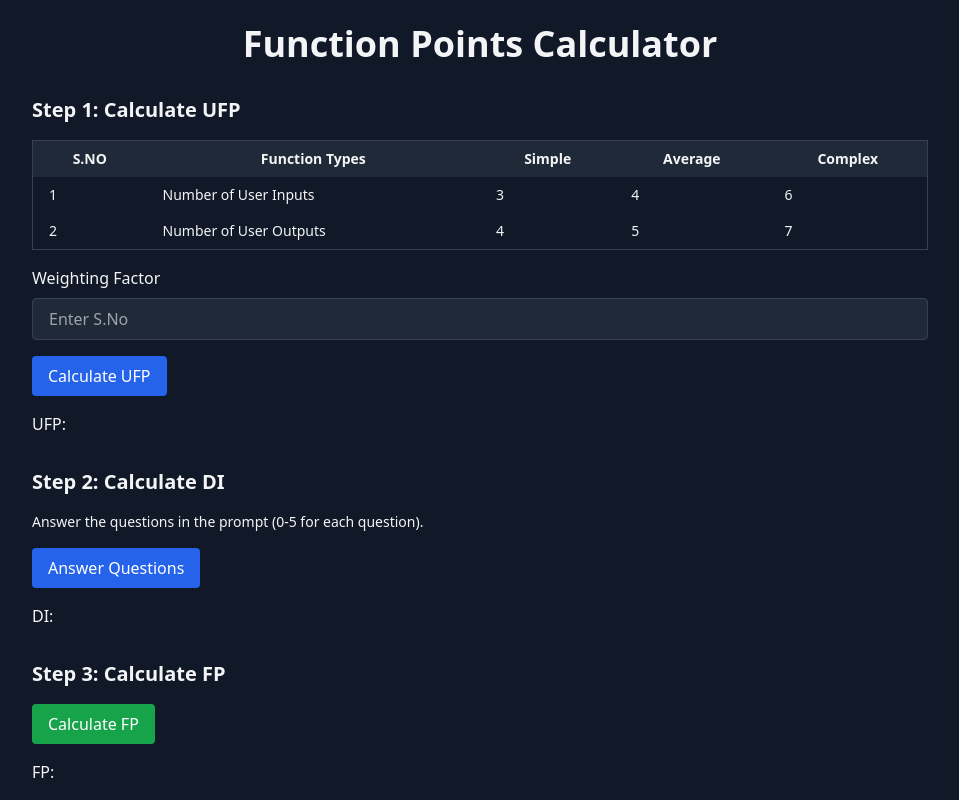
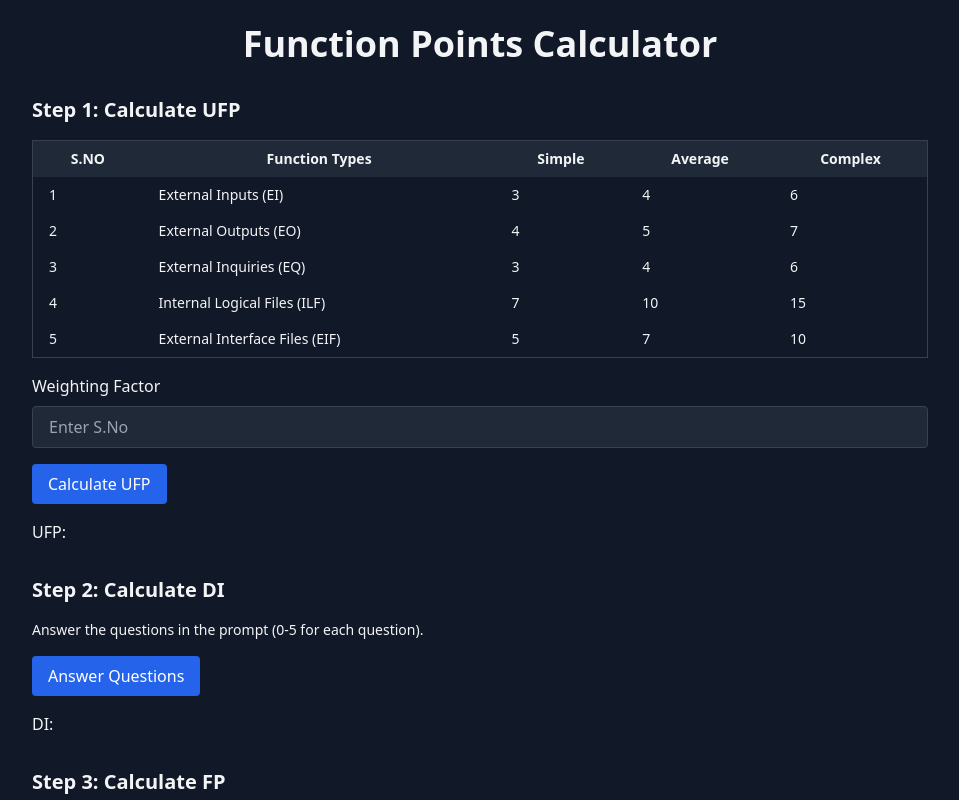
Before and after one commit to SyedMTaha/COCOMO-Tool, a React (Create React App) app: page /function in a window 1280 px wide. Shown: the top 800 px of the page, without its empty margins (160-1119 px from the left). Built offline with nearby package versions, Linux system fonts and the light colour scheme.

Commit message:
Formulas updated

```diff
--- a/src/components/Estimation.jsx
+++ b/src/components/Estimation.jsx
@@ -1,4 +1,5 @@
 import React, { useState } from "react";
+import { Link } from "react-router-dom";
 
 const Estimation = () => {
   const [sloc, setSloc] = useState("");
@@ -164,6 +165,10 @@ const Estimation = () => {
           <p>Time: <span className="font-bold">{time}</span> Months</p>
           <p>Cost: <span className="font-bold">${cost}</span></p>
         </div>
+        <Link to="/" className="block mt-8 text-center px-4 py-2 bg-gray-800 hover:bg-gray-700 rounded text-white">
+          Go to Home Page
+        </Link>
+
       </div>
     </div>
   );
--- a/src/components/Function.jsx
+++ b/src/components/Function.jsx
@@ -5,11 +5,12 @@ const FunctionPointsCalculator = () => {
   const [ufp, setUfp] = useState("");
   const [di, setDi] = useState("");
   const [fp, setFp] = useState("");
+  const [weightingFactor, setWeightingFactor] = useState("");
 
   const calculateUFP = () => {
-    const x = Number(document.getElementById("wf").value);
+    console.log(weightingFactor);
+    const x = Number(weightingFactor);
     let temp1, temp2, temp3, temp4, temp5;
-
     if (x === 1) {
       temp1 = 3;
       temp2 = 4;
@@ -29,14 +30,13 @@ const FunctionPointsCalculator = () => {
       temp4 = 15;
       temp5 = 10;
     }
+    else{
+      alert("Enter 1-3")
+    }
 
-    const p = Number(document.getElementById("in").value);
-    const q = Number(document.getElementById("out").value);
-    const r = Number(document.getElementById("inq").value);
-    const s = Number(document.getElementById("files").value);
-    const t = Number(document.getElementById("ext_int").value);
-
-    const calculatedUFP = temp1 * p + temp2 * q + temp3 * r + temp4 * s + temp5 * t;
+    //if()
+    const calculatedUFP =
+      temp1 * x + temp2 * x + temp3 * x + temp4 * x + temp5 * x;
     setUfp(calculatedUFP);
   };
 
@@ -94,17 +94,38 @@ const FunctionPointsCalculator = () => {
             <tbody>
               <tr>
                 <td className="px-4 py-2">1</td>
-                <td className="px-4 py-2">Number of User Inputs</td>
+                <td className="px-4 py-2">External Inputs (EI)</td>
                 <td className="px-4 py-2">3</td>
                 <td className="px-4 py-2">4</td>
                 <td className="px-4 py-2">6</td>
               </tr>
               <tr>
                 <td className="px-4 py-2">2</td>
-                <td className="px-4 py-2">Number of User Outputs</td>
+                <td className="px-4 py-2">External Outputs (EO)</td>
                 <td className="px-4 py-2">4</td>
                 <td className="px-4 py-2">5</td>
                 <td className="px-4 py-2">7</td>
+              </tr>
+              <tr>
+                <td className="px-4 py-2">3</td>
+                <td className="px-4 py-2">External Inquiries (EQ)</td>
+                <td className="px-4 py-2">3</td>
+                <td className="px-4 py-2">4</td>
+                <td className="px-4 py-2">6</td>
+              </tr>
+              <tr>
+                <td className="px-4 py-2">4</td>
+                <td className="px-4 py-2">Internal Logical Files (ILF)</td>
+                <td className="px-4 py-2">7</td>
+                <td className="px-4 py-2">10</td>
+                <td className="px-4 py-2">15</td>
+              </tr>
+              <tr>
+                <td className="px-4 py-2">5</td>
+                <td className="px-4 py-2">External Interface Files (EIF)</td>
+                <td className="px-4 py-2">5</td>
+                <td className="px-4 py-2">7</td>
+                <td className="px-4 py-2">10</td>
               </tr>
               {/* Add more rows as necessary */}
             </tbody>
@@ -116,6 +137,7 @@ const FunctionPointsCalculator = () => {
               id="wf"
               className="w-full px-4 py-2 bg-gray-800 text-gray-100 border border-gray-700 rounded focus:outline-none focus:ring-2 focus:ring-blue-500"
               placeholder="Enter S.No"
+              onChange={(e) => setWeightingFactor(e.target.value)}
             />
           </div>
           <button
--- a/src/components/Home.jsx
+++ b/src/components/Home.jsx
@@ -8,7 +8,7 @@ const Home = () => {
       <div className="w-full max-w-5xl mx-auto bg-gray-800 rounded-lg shadow-lg p-8 space-y-5">
         {/* Header Section */}
         <div className="text-center">
-          <h1 className="text-5xl font-extrabold text-gray-100">COCOMO-II SIMULATOR</h1>
+          <h1 className="text-5xl font-extrabold text-gray-100">COCOMO SIMULATOR</h1>
           <p className="text-xl text-gray-400 mt-4">
             An application software for estimating software development.
           </p>
@@ -20,7 +20,7 @@ const Home = () => {
             Introduction:
           </h2>
           <p className="text-gray-300 leading-relaxed">
-            The COCOMO-II Simulator is an application program that is used for cost estimation of software to be
+            The COCOMO Simulator is an application program that is used for cost estimation of software to be
             developed. Software cost estimation involves the determination of estimates of effort, development time, and
             cost of the software to be developed. The user rates 17 cost drivers and 5 scale drivers and provides the labor rate.
           </p>
--- a/src/components/Loc.jsx
+++ b/src/components/Loc.jsx
@@ -110,21 +110,17 @@ const SlocCalculator = () => {
         </div>
 
         <div className="text-center">
-          <button
-            onClick={() => window.location.href = 'estimate.html'}
-            className="px-6 py-2 bg-green-600 hover:bg-green-500 rounded text-white font-semibold"
-          >
+
+            <Link to="/estimation"  className="px-6 py-2 bg-green-600 hover:bg-green-500 rounded text-white font-semibold">
             Estimate Effort, Cost, Time
-          </button>
+            </Link>
+
         </div>
 
         <hr className="my-8 border-gray-700" />
 
         <div className="text-center">
-          <Link
-            to="/"
-            className="px-6 py-2 bg-gray-800 hover:bg-gray-700 rounded text-white font-semibold"
-          >
+          <Link to="/" className="block mt-8 text-center px-4 py-2 bg-gray-800 hover:bg-gray-700 rounded text-white">
             Go to Home Page
           </Link>
         </div>
```
